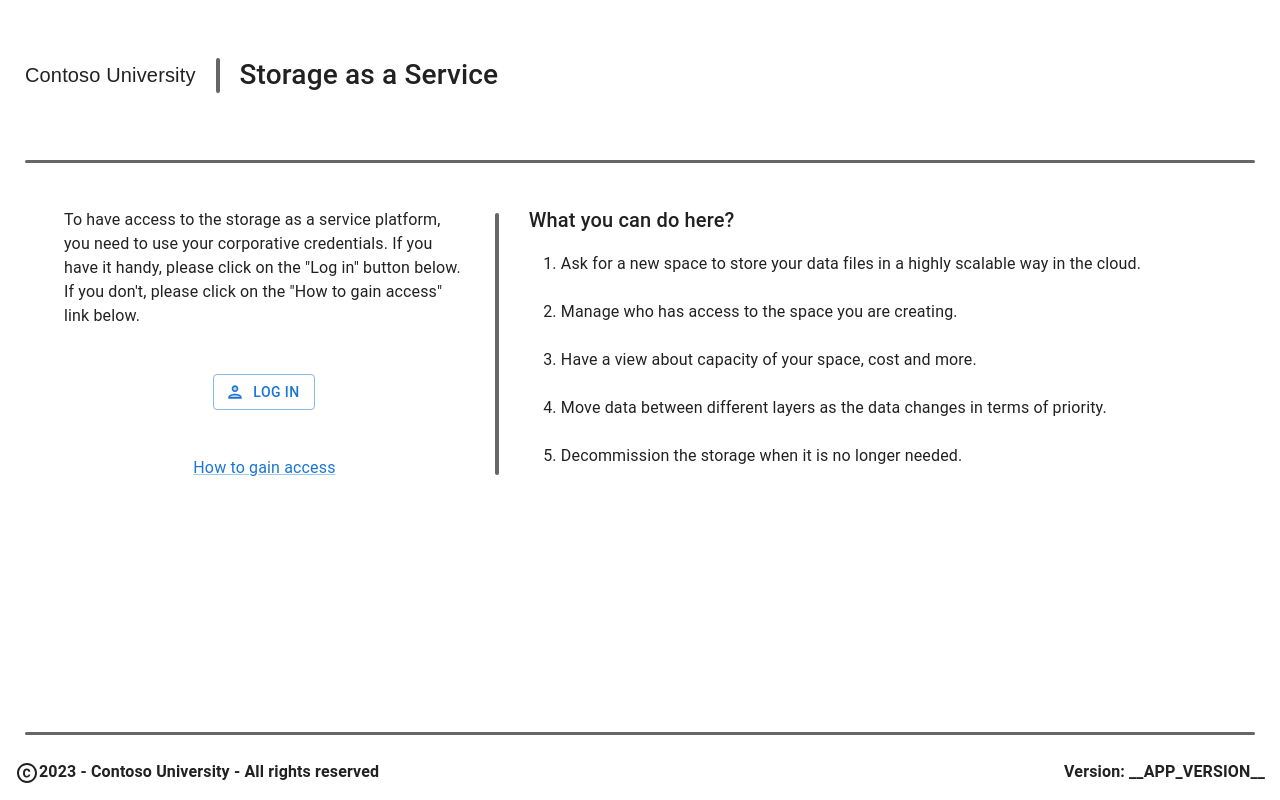
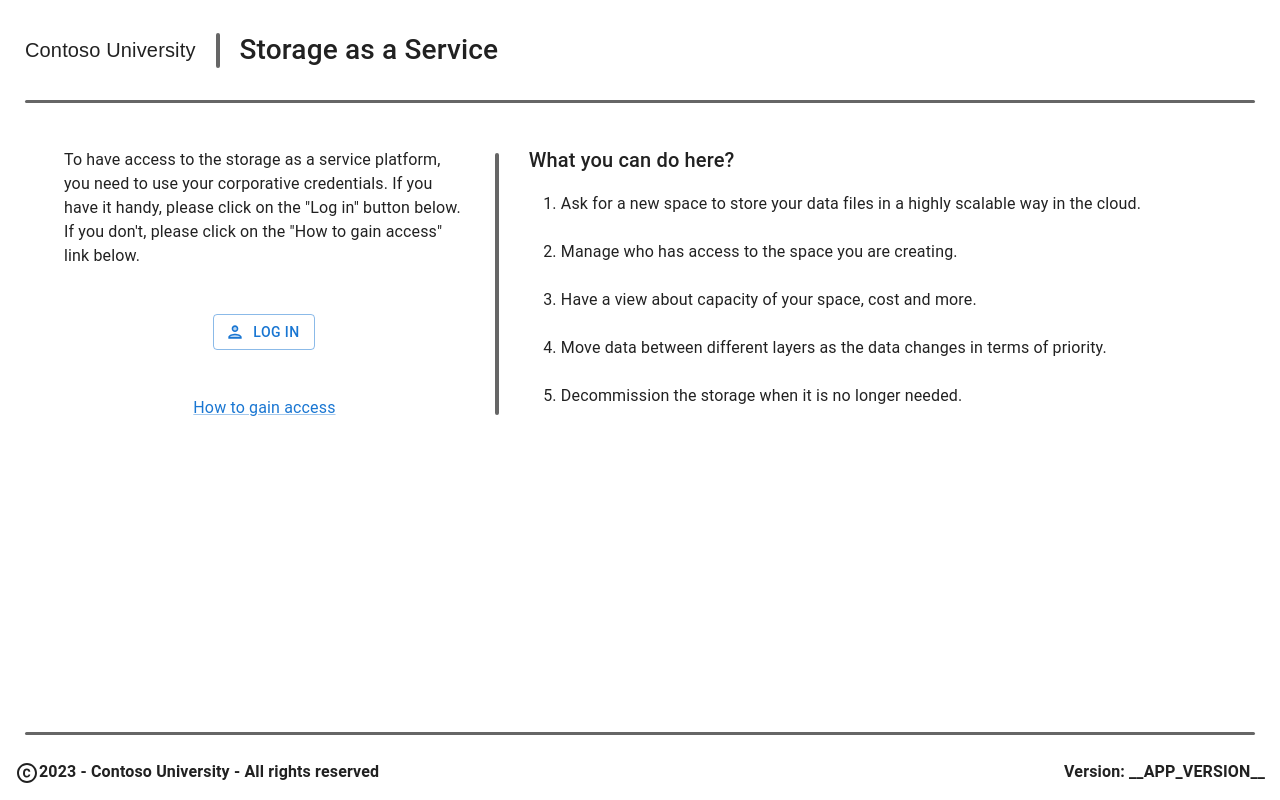
Before and after one commit to microsoft/storage-as-a-service, a React (Create React App) app in the folder src/front/: page / in a window 1280 px wide. Built offline with nearby package versions, Linux system fonts and the light colour scheme; no server answers.

Commit message:
Added linear loading indicator component and adjusted header to accomodate

```diff
--- a/src/front/src/components/FileSystemsPage/FileSystemsPage.js
+++ b/src/front/src/components/FileSystemsPage/FileSystemsPage.js
@@ -27,6 +27,8 @@
 import DialogTitle from '@mui/material/DialogTitle'
 import DirectoryDetails from '../DirectoryDetails'
 import ConnectDetails from '../ConnectDetails/ConnnectDetails'
+import PageLoader from '../PageLoader/PageLoader'
+
 
 /**
  * Renders list of Storage Accounts and FileSystems
@@ -42,6 +44,7 @@
 	const [storageAccounts, setStorageAccounts] = useState([])
 	const [fileSystems, setFileSystems] = useState([])
 	const [toastMessage, setToastMessage] = useState()
+	const [loading, setLoading] = useState(false)
 	const [isToastOpen, setToastOpen] = useState(false)
 	const [toastSeverity, setToastSeverity] = useState('success')
 
@@ -49,6 +52,7 @@
 	useEffect(() => {
 		const retrieveAccountsAndFileSystems = async () => {
 			try {
+				setLoading(true);
 				let _storageAccounts = await getStorageAccounts()
 				_storageAccounts = _storageAccounts.map((a) => ({...a, concatenatedName : `${a.friendlyName} (${a.storageAccountName})`}));
 				setStorageAccounts(_storageAccounts)
@@ -79,8 +83,10 @@
 
 		const populateFileSystems = async (storageAccount) => {
 			try {
+				setLoading(true);
 				const _fileSystems = await getFileSystems(storageAccount)
 				setFileSystems(_fileSystems)
+				setLoading(false);
 
 				if (_fileSystems.length > 0) {
 					displayToast(strings.containersLoaded)
@@ -135,7 +141,9 @@
 	// Emit HTML
 	return (
 		<>
+
 			<Container>
+			<PageLoader state={loading} />
 				<Grid container spacing={2} sx={{ justifyContent: 'center', marginBottom: '10px' }}>
 					<Grid item md={6}>
 						<Selector
--- a/src/front/src/components/Header/Header.css
+++ b/src/front/src/components/Header/Header.css
@@ -3,8 +3,9 @@
     flex-direction: row;
     justify-content: space-between;
     align-items: center;
-    height: 150px;
-    margin: 0 25px;
+    height: 80px;
+	min-height: 80px;
+    margin: 10px 25px 0 25px;
     font-size: small;
 }
 
```
